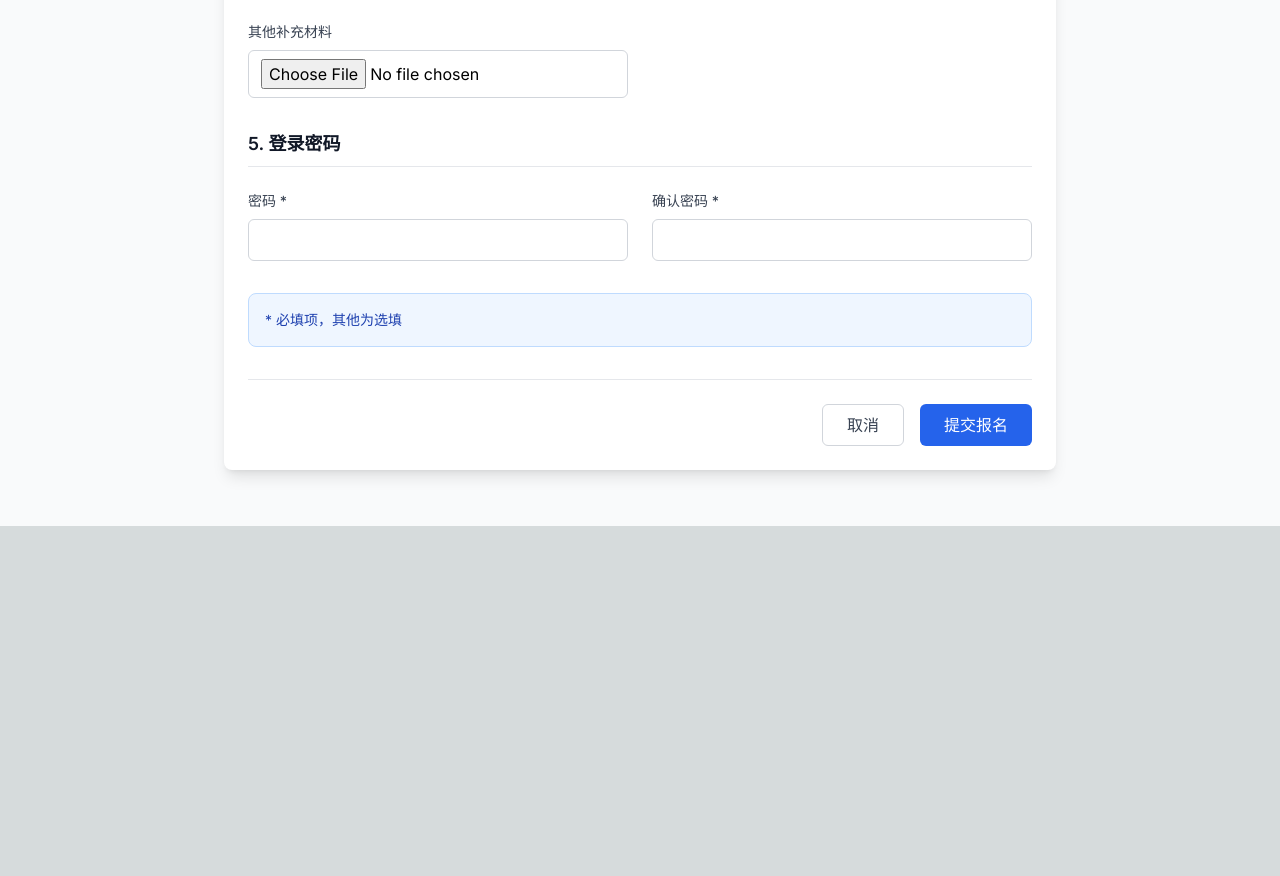
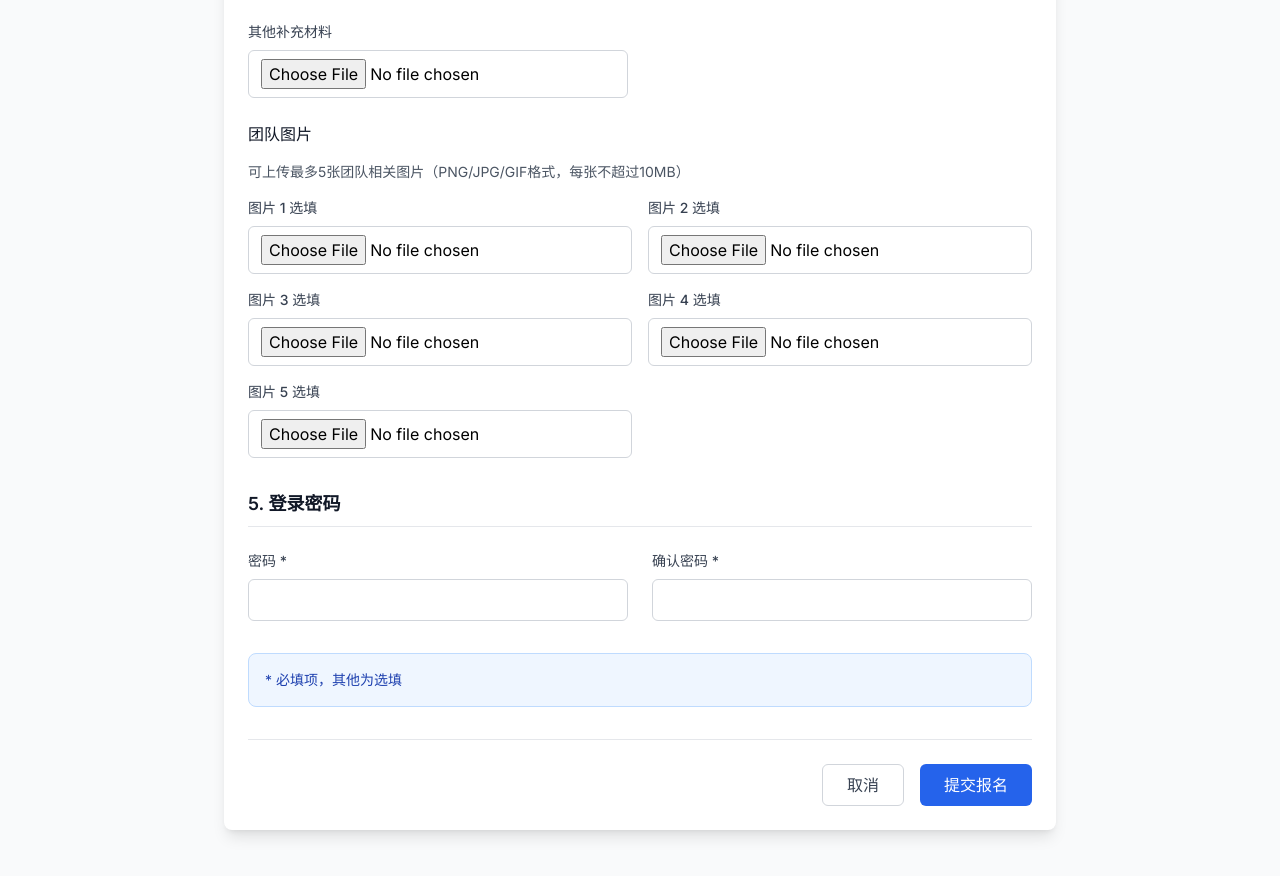
Before and after one commit to vhru/expert-score-system, a Next.js app: page /team-register-new in a window 1280 px wide. Shown: the part 2443-3319 px from the top of the page. Before the commit the page ends 2969 px from the top, so only its background shows below. Built offline with nearby package versions, Linux system fonts and the light colour scheme.

Commit message:
Add: Image upload UI and functionality, fix team document download API

```diff
--- a/app/team-register-new/page.tsx
+++ b/app/team-register-new/page.tsx
@@ -73,6 +73,9 @@ export default function TeamRegisterPage() {
     supplementaryMaterials: null as File | null
   });
 
+  // 图片上传
+  const [images, setImages] = useState<(File | null)[]>([null, null, null, null, null]);
+
   const handleBasicInfoChange = (e: React.ChangeEvent<HTMLInputElement | HTMLTextAreaElement | HTMLSelectElement>) => {
     const { name, value } = e.target;
     setBasicInfo(prev => ({ ...prev, [name]: value }));
@@ -95,6 +98,18 @@ export default function TeamRegisterPage() {
       return;
     }
     setDocuments(prev => ({ ...prev, [type]: file }));
+  };
+
+  const handleImageChange = (index: number, file: File | null) => {
+    if (file && file.size > 10 * 1024 * 1024) {
+      setError('图片文件大小不能超过10MB');
+      return;
+    }
+    setImages(prev => {
+      const newImages = [...prev];
+      newImages[index] = file;
+      return newImages;
+    });
   };
 
   const addCoreMember = () => {
@@ -171,6 +186,13 @@ export default function TeamRegisterPage() {
       coreMembers.forEach((member, index) => {
         if (member.cv) {
           formData.append(`memberCv_${index}`, member.cv);
+        }
+      });
+
+      // 图片上传
+      images.forEach((image, index) => {
+        if (image) {
+          formData.append(`image_${index}`, image);
         }
       });
 
@@ -790,6 +812,32 @@ export default function TeamRegisterPage() {
                   />
                 </div>
               </div>
+
+              {/* 图片上传 */}
+              <div className="space-y-4">
+                <h3 className="text-md font-medium text-gray-900">{t('teamRegister.images.title')}</h3>
+                <p className="text-sm text-gray-600">{t('teamRegister.images.description')}</p>
+                <div className="grid grid-cols-1 md:grid-cols-2 gap-4">
+                  {images.map((image, index) => (
+                    <div key={index}>
+                      <label className="block text-sm font-medium text-gray-700 mb-2">
+                        {t('teamRegister.images.image')} {index + 1} {t('common.optional')}
+                      </label>
+                      <input
+                        type="file"
+                        accept=".jpg,.jpeg,.png,.gif"
+                        onChange={(e) => handleImageChange(index, e.target.files?.[0] || null)}
+                        className="w-full px-3 py-2 border border-gray-300 rounded-md focus:outline-none focus:ring-2 focus:ring-blue-500"
+                      />
+                      {image && (
+                        <p className="text-xs text-green-600 mt-1">
+                          {t('common.selected')}: {image.name}
+                        </p>
+                      )}
+                    </div>
+                  ))}
+                </div>
+              </div>
             </div>
 
             {/* 5. 登录密码 */}
--- a/lib/i18n-new.ts
+++ b/lib/i18n-new.ts
@@ -241,6 +241,11 @@ export interface Translations {
       technicalInfoEnglish: string;
       presentation: string;
       supplementaryMaterials: string;
+    };
+    images: {
+      title: string;
+      description: string;
+      image: string;
     };
     password: {
       title: string;
@@ -537,6 +542,11 @@ const zhTranslations: Translations = {
       presentation: '演示文稿',
       supplementaryMaterials: '其他补充材料',
     },
+    images: {
+      title: '团队图片',
+      description: '可上传最多5张团队相关图片（PNG/JPG/GIF格式，每张不超过10MB）',
+      image: '图片',
+    },
     password: {
       title: '5. 登录密码',
       password: '密码',
@@ -826,6 +836,11 @@ const enTranslations: Translations = {
       presentation: 'Presentation',
       supplementaryMaterials: 'Supplementary Materials',
     },
+    images: {
+      title: 'Team Images',
+      description: 'Upload up to 5 team-related images (PNG/JPG/GIF format, max 10MB each)',
+      image: 'Image',
+    },
     password: {
       title: '5. Login Password',
       password: 'Password',
```
Also changed, not shown: lib/simple-sqlite.ts (line endings or trailing spaces).
